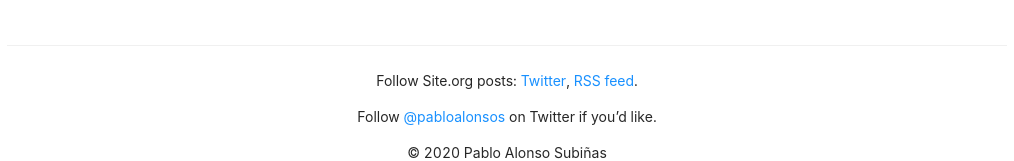
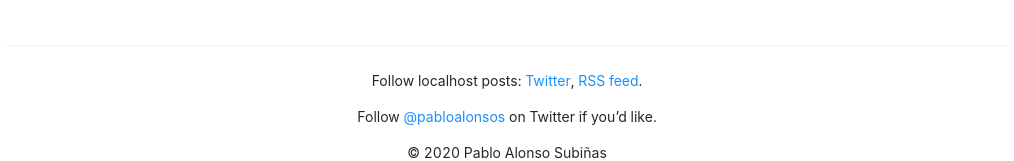
Before and after one commit to pabloalonsos/pabloalonsos.github.io, a React (Create React App) app: page /archive in a window 1280 px wide. Shown: the part 626-787 px from the top of the page, without its empty margins (133-1147 px from the left). Built offline with nearby package versions, Linux system fonts and the light colour scheme; a small style sheet from the web is missing.

Commit message:
added google analytics

```diff
--- a/package.json
+++ b/package.json
@@ -38,6 +38,7 @@
     "react": "^18.2.0",
     "react-chess-pieces": "^1.0.5",
     "react-dom": "^18.2.0",
+    "react-ga": "^3.3.1",
     "react-markdown": "^8.0.3",
     "react-router": "^6.3.0",
     "react-router-dom": "^6.3.0",
--- a/src/containers/footer.container.tsx
+++ b/src/containers/footer.container.tsx
@@ -15,7 +15,7 @@ function Footer() {
     <div>
       <Divider/>
       <StyledFooter>
-        <p>Follow Site.org posts: <a href="https://twitter.com/site-org" target="_blank" rel="noopener noreferrer">Twitter</a>, <Link to="/rss">RSS feed</Link>.</p>
+        <p>Follow {window.location.host} posts: <a href="https://twitter.com/pabloalonsos" target="_blank" rel="noopener noreferrer">Twitter</a>, <Link to="/rss">RSS feed</Link>.</p>
         <p>Follow <a href="https://twitter.com/pabloalonsos" target="_blank" rel="noopener noreferrer">@pabloalonsos</a> on Twitter if you’d like.</p>
         <p>© 2020 Pablo Alonso Subiñas</p>
       </StyledFooter>
--- a/src/index.tsx
+++ b/src/index.tsx
@@ -3,6 +3,7 @@ import ReactDOM from 'react-dom';
 import './index.css';
 import App from './App';
 import * as serviceWorker from './serviceWorker';
+import ReactGA from 'react-ga';
 import {createGlobalStyle} from "styled-components";
 
 const GlobalStyles = createGlobalStyle`
@@ -17,6 +18,8 @@ const GlobalStyles = createGlobalStyle`
   }
 `
 
+ReactGA.initialize('G-PX5YJ2J26M');
+
 ReactDOM.render(
   <>
     <GlobalStyles />
```
Also changed, not shown: 1 other file (tests, documents, lock files or other folders).
